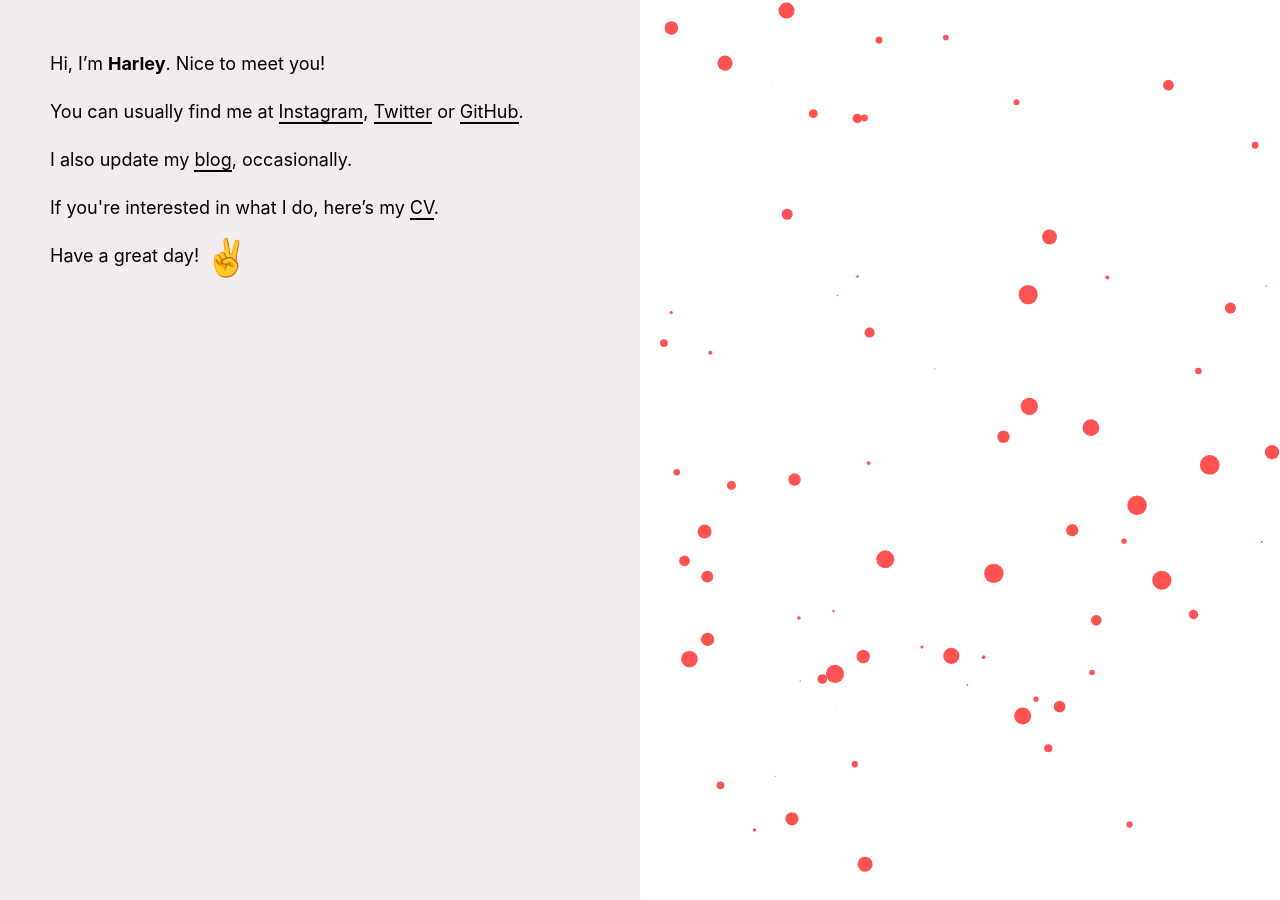
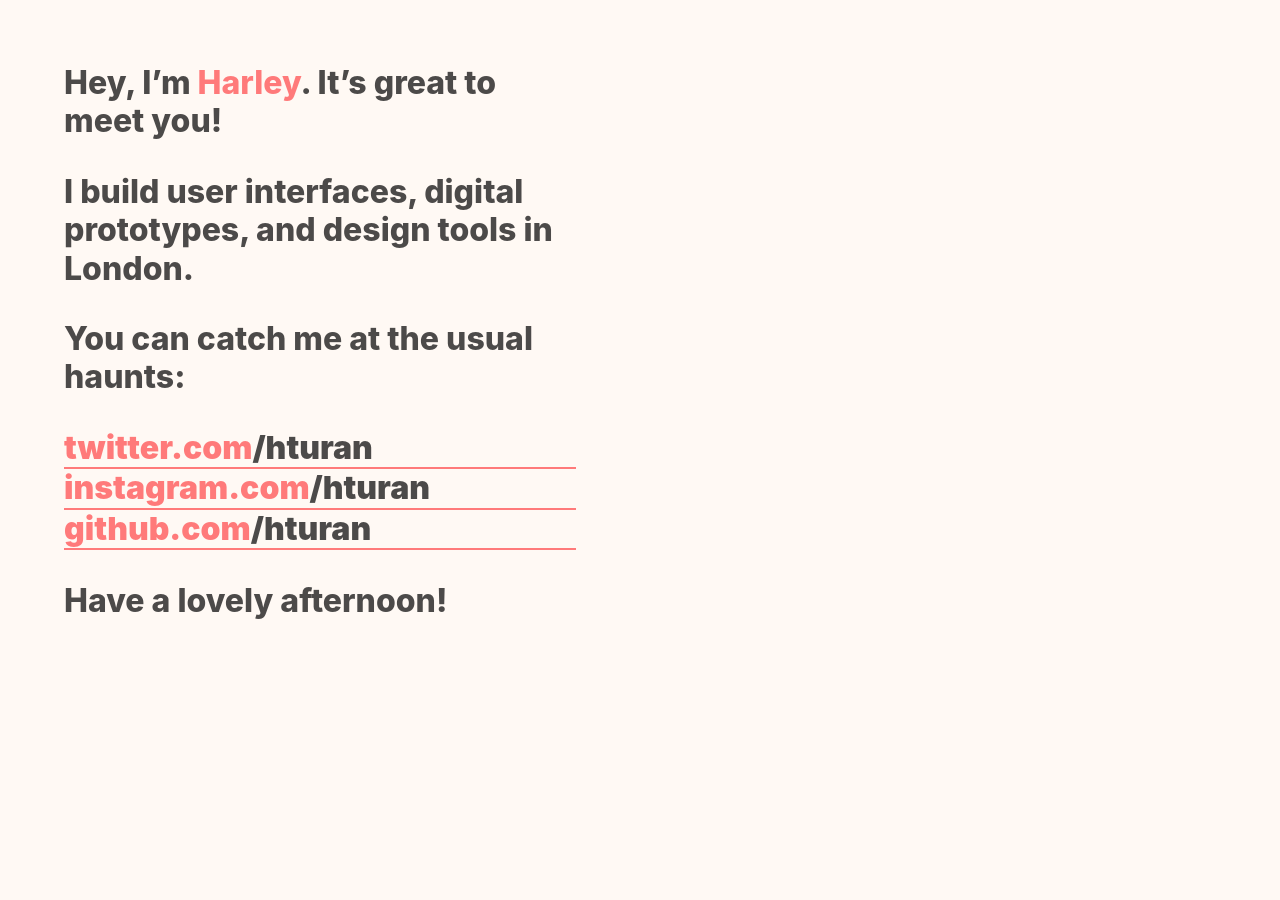
Before and after one commit to hturan/hturan.github.io, a Jekyll site: the page built from index.html, in a window 1280 px wide. Built offline with Jekyll 4.4.1, drawn with Linux system fonts in a browser that asks for light colours.

Commit message:
updated index.html

```diff
--- a/index.html
+++ b/index.html
@@ -1,195 +1,90 @@
 ---
 ---
-<style type="text/css">
-  html, body {
-    height: 100%;
+<style>
+  body {
+    font-family: -apple-system, Helvetica, sans-serif;
+    background-color: #fff9f4;
+    margin: 0;
+    font-weight: 800;
+    font-size: 1.5rem;
+    line-height: 1.2em;
+    color: #4c4a49;
   }
 
-  body {
-    overflow: hidden;
-    font-size: 18px;
-    position: relative;
-    background-color: #f2edec;
+  @media screen and (min-width: 1024px) {
+    body {
+      max-width: 50%;
+      font-size: 2rem;
+    }
   }
 
   p {
-    margin: 0 0 20px;
-    line-height: 28px;
-    opacity: 0;
-    transition: opacity 0.5s;
-    transition-delay: 1s;
+    margin: 32px 0;
   }
-  body.loaded p {
-    opacity: 1;
+  p:first-child {
+    margin-top: 0;
+  }
+  p:last-child {
+    margin-bottom: 0;
   }
 
-  a {
+  p.links > a {
+    display: block;
+    cursor: pointer;
+    color: #ff7a7a;
+    font-weight: 900;
     text-decoration: none;
-    color: black;
-    border-bottom: 2px solid;
-  }
-  a:hover {
-    color: #FF5252;
-    border-color: #FF5252;
   }
 
-  section#details {
-    position: absolute;
-    width: 50%;
-    height: 100%;
-    top: 0;
-    left: 0;
-    bottom: 0;
-    padding: 50px;
-    box-sizing: border-box;
-    -webkit-font-smoothing: initial;
+  a > span {
+    color: #4c4a49;
   }
 
-  canvas#canvas {
-    position: absolute;
-    top: 0;
-    right: 0;
-    bottom: 0;
-    width: 50%;
-    height: 100%;
-    background-color: white;
-    opacity: 0;
-    transition: opacity 1.5s;
-    transition-delay: 1.5s;
+  p strong {
+    color: #ff7a7a;
+    font-weight: inherit;
   }
 
-  body.loaded canvas#canvas {
-    opacity: 1;
+  #text-container {
+    position: relative;
+    box-sizing: border-box;
+    padding: 32px;
   }
-
-  @media(max-width: 800px) {
-    section#details {
-      position: relative;
-      top: 50%;
-      transform: translateY(-50%);
-      width: 100%;
-      height: auto;
-      position: relative;
-      z-index: 1;
-      text-align: center;
-      padding: 50px 25px;
-    }
-    canvas#canvas {
-      width: 100%;
-      top: initial;
-      filter: blur(10px);
+  @media screen and (min-width: 1024px) {
+    #text-container {
+      padding: 64px;
     }
   }
 </style>
 
-<section id="details">
-  <p>Hi, I’m <strong>Harley</strong>. Nice to meet you!</p>
-  <p>You can usually find me at <a href="https://www.instagram.com/hturan">Instagram</a>, <a href="https://twitter.com/hturan">Twitter</a> or <a href="https://github.com/hturan">GitHub</a>.</p>
-  <p>I also update my <a href="/blog">blog</a>, occasionally.</p>
-  <p>If you're interested in what I do, here’s my <a href="/cv">CV</a>.</p>
-  <p>Have a great day! <span class="emoji">✌️</span></p>
-</section>
-<canvas id="canvas"></canvas>
+<div id="text-container">
+    <p>Hey, I’m <strong>Harley</strong>. It’s great to meet you!</p>
+
+    <p>I build user interfaces, digital prototypes, and design tools in London.</p>
+
+    <p>You can catch me at the usual haunts:</p>
+
+    <p class="links">
+      <a href="https://twitter.com/hturan">twitter.com<span>/hturan</span></a>
+      <a href="https://www.instagram.com/hturan">instagram.com<span>/hturan</span></a>
+      <a href="https://github.com/hturan">github.com<span>/hturan</span></a>
+    </p>
+
+    <p>Have a lovely <span id="tod">day</span>!</p>
+</div>
 
 <script type="text/javascript">
-  window.onload = function () {
-    setTimeout(function () {
-      // Kick off CSS animation
-      document.body.classList.add('loaded');
+  var todEl = document.getElementById('tod');
 
-      setTimeout(function () {
-        // Kick off canvas animation after CSS transition
-        setup();
-      }, 800);
-     }, 300);
-  };
-
-  // Resize canvas on window resize
-  window.onresize = function () {
-    canvas.width = canvas.offsetWidth;
-    canvas.height = canvas.offsetHeight;
-  };
-
-  var canvas = document.getElementById("canvas");
-  var ctx = canvas.getContext('2d');
-
-  // Set up retina-ready canvas context
-  ctx.scale(window.devicePixelRatio, window.devicePixelRatio);
-
-  var circleColor = "#FF5252";
-  var circleRadius = 10;
-  var circles = [];
-
-  function render () {
-    // Clear canvas context
-    ctx.clearRect(0, 0, canvas.width, canvas.height);
-
-    // Draw lines between circles
-    // circles.forEach(function (circle) {
-    //   var closestDistance = 999999;
-
-    //   circles.forEach(function (currentCircle) {
-    //     if (circle !== currentCircle) {
-    //       var distance = Math.sqrt(Math.pow(circle.x - currentCircle.x, 2) + Math.pow(circle.y - currentCircle.y, 2));
-
-    //       if (distance < closestDistance) {
-    //         closestDistance = distance;
-    //         circle.closestCircle = currentCircle;
-    //       }
-    //     }
-    //   });
-
-    //   ctx.strokeStyle = "#f2edec";
-    //   ctx.lineWidth = "2";
-    //   ctx.beginPath();
-    //   ctx.moveTo(circle.x, circle.y);
-    //   ctx.lineTo(circle.closestCircle.x, circle.closestCircle.y);
-    //   ctx.stroke();
-    // });
-
-    // Mutate circle positions and render
-    circles.forEach(function (circle) {
-      // Collidion detection for sides
-      if ((circle.x + circle.radius) > canvas.width || (circle.x - circle.radius) < 0) {
-        circle.vx *= -1;
-      }
-      if ((circle.y + circle.radius) > canvas.height || (circle.y - circle.radius) < 0) {
-        circle.vy *= -1;
-      }
-
-      // Update position based on velocity
-      circle.x += circle.vx;
-      circle.y += circle.vy;
-
-      // Render the circle
-      ctx.fillStyle = circleColor;
-      ctx.beginPath();
-      ctx.arc(circle.x, circle.y, circle.radius, 0, Math.PI * 2, true);
-      ctx.fill();
-    })
-
-    // Set up next available render
-    // TODO: Polyfill
-    window.requestAnimationFrame(render);
+  var hours = new Date().getHours();
+  var humanTod;
+  if (hours >= 4 && hours < 12) {
+    humanTod = 'morning';
+  } else if (hours >= 12 && hours < 18) {
+    humanTod = 'afternoon';
+  } else {
+    humanTod = 'evening';
   }
 
-  function setup() {
-    // Configure canvas dinemsions
-    canvas.width = canvas.offsetWidth;
-    canvas.height = canvas.offsetHeight;
-
-    // Create circles depending on available real estate
-    for (var i = 0; i < Math.ceil((canvas.width * canvas.height) / 8000); i++) {
-      circles.push({
-        x: (Math.random() * (canvas.width - 30)) + 15,
-        y: (Math.random() * (canvas.height - 30)) + 15,
-        vx: Math.random() * (Math.random() < 0.5 ? -1 : 1),
-        vy: Math.random() * (Math.random() < 0.5 ? -1 : 1),
-        radius: Math.random() * 10
-      });
-    }
-
-    // Kick off render cycle
-    render();
-  }
+  todEl.innerText = humanTod;
 </script>
```
